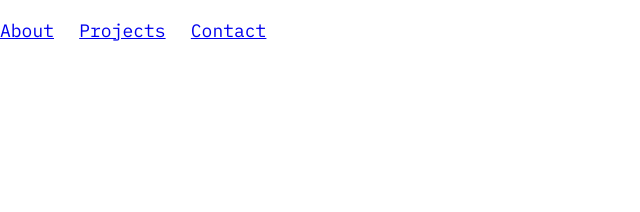
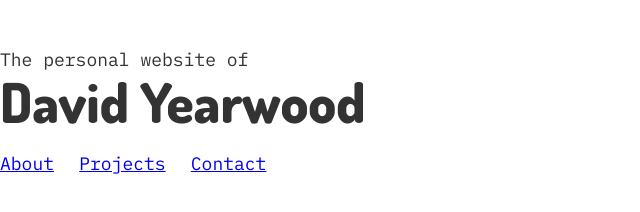
Before and after one commit to davidyearwood/dayvod.github.io, a website: page index.html in a window 1280 px wide. Shown: the whole page, without its empty margins (0-640 px from the left). Drawn offline with Linux system fonts and the light colour scheme.

Commit message:
Create site-title

```diff
--- a/assets/sass/_base.scss
+++ b/assets/sass/_base.scss
@@ -437,7 +437,16 @@ ul.primary-nav__list {
   list-style-type: none;
   padding-left: 0;
 }
+
 .primary-nav__list-item {
   display: inline-block;
   margin-right: -david-type-scale-down($base, $scale, 1);
 }
+
+// Site title
+.site-title__sub {
+  display: block;
+  font-size: -david-type-scale-down($base, $scale, 5);
+  font-weight: 400;
+  font-family: 'IBM Plex Mono', monospace;
+}
--- a/index.html
+++ b/index.html
@@ -4,6 +4,11 @@
         <link rel="stylesheet" href="assets/css/main.css" type="text/css" />
     </head>
     <body>
+
+        <h1 class="site-title">
+            <span class="site-title__sub">The personal website of</span>
+            David Yearwood
+        </h1>
         <nav class="primary-nav">
             <ul class="primary-nav__list">
                 <li class="primary-nav__list-item"><a href="#" class="primary-nav__link">About</a></li>
```
Also changed, not shown: assets/css/main.css, 1 other file.
